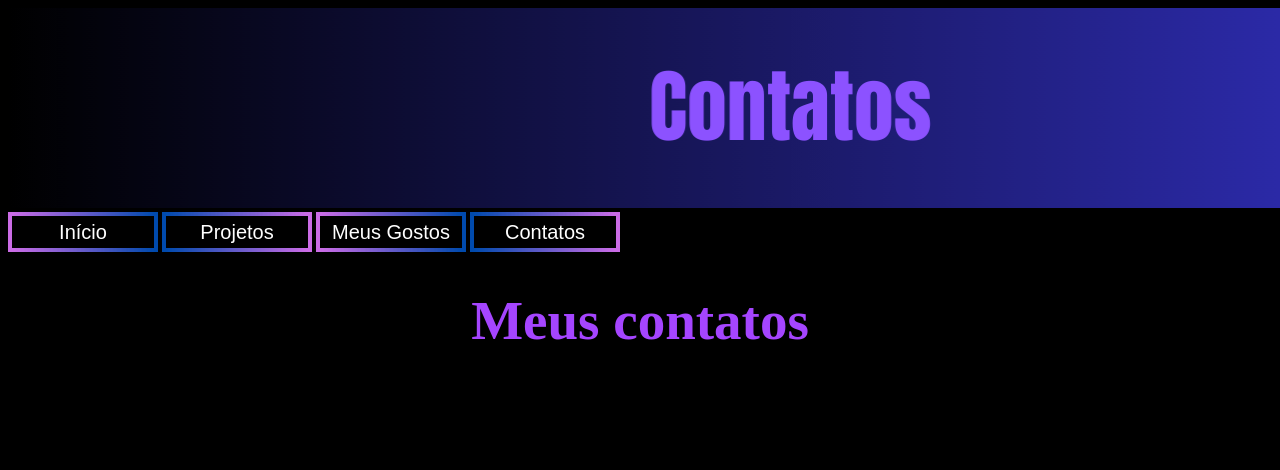
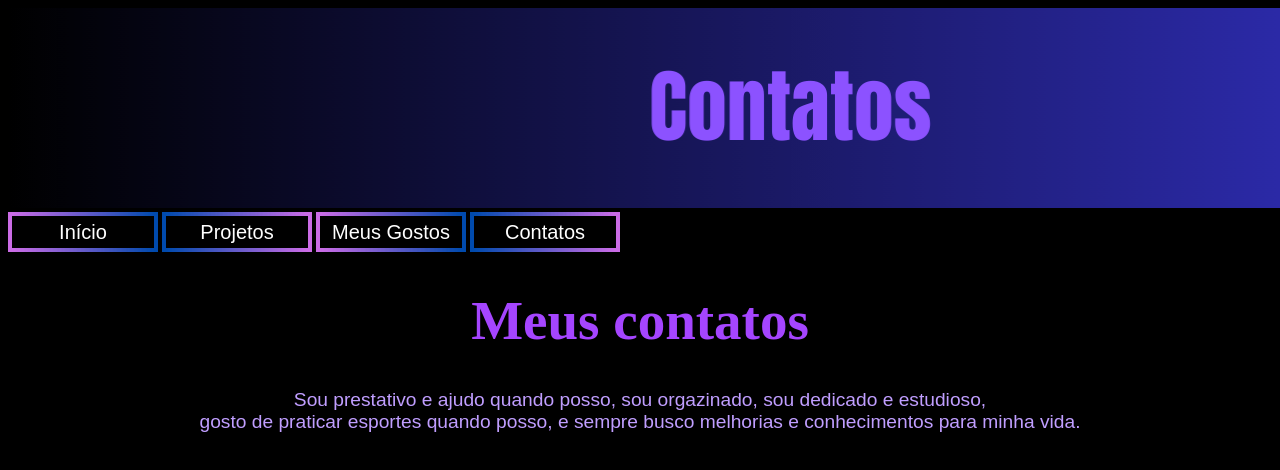
Before and after one commit to Bellyisa07/portifolio-1, a plain HTML site: page Contatos.html in a window 1280 px wide. Shown: the top 470 px of the page. Drawn offline with Linux system fonts and the light colour scheme.

Commit message:
alteração 29

```diff
--- a/Contatos.html
+++ b/Contatos.html
@@ -137,6 +137,7 @@
     <button style="vertical-align: middle;" onclick="document.location='gostos3.html'" class="meus"type="button" >Meus Gostos</button>
     <button style="vertical-align: middle;" onclick="document.location='Contatos.html'" class="contatos"type="button" >Contatos</button>
     <h1 style="color: rgb(165, 69, 255); font-size: 55px; text-align: center;">Meus contatos</h1>
+    <p style="font-family: arial;font-size: 120%; color:rgb(192, 158, 255); text-align: center;">Sou prestativo e ajudo quando posso, sou orgazinado, sou dedicado e estudioso, <br>gosto de praticar esportes quando posso, e sempre busco melhorias e conhecimentos para minha vida.</p>
 
 </body>
 </html>
```
